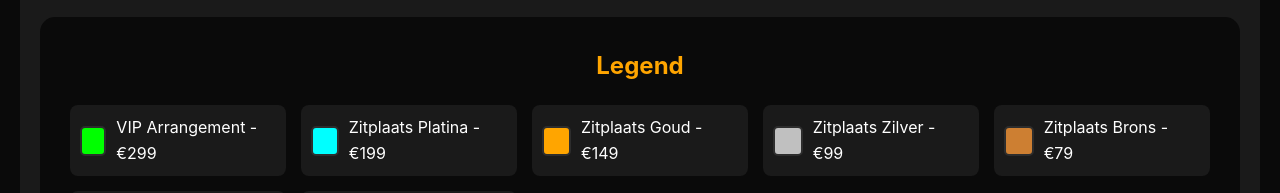
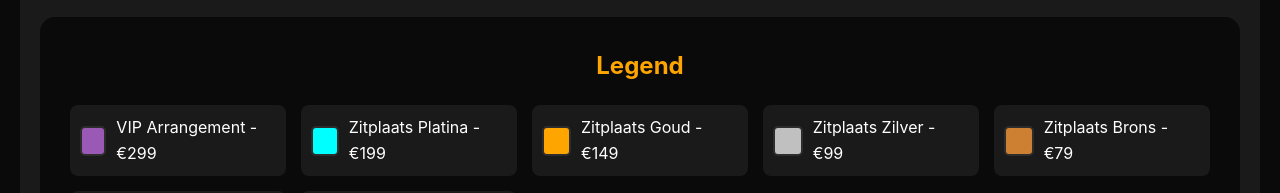
Before and after one commit to jaaajsnd/www.yenetherlands, a website: page src/public/index.html in a window 1280 px wide. Shown: the part 1540-1733 px from the top of the page. Drawn offline with Linux system fonts and the light colour scheme.

Commit message:
Update style.css

```diff
--- a/src/public/style.css
+++ b/src/public/style.css
@@ -168,7 +168,7 @@ body {
     border: 2px solid #2d2d2d;
 }
 
-.legend-color.vip { background: #00FF00; }
+.legend-color.vip { background: #9b59b6; }
 .legend-color.platina { background: #00FFFF; }
 .legend-color.goud { background: #FFA500; }
 .legend-color.zilver { background: #C0C0C0; }
```
